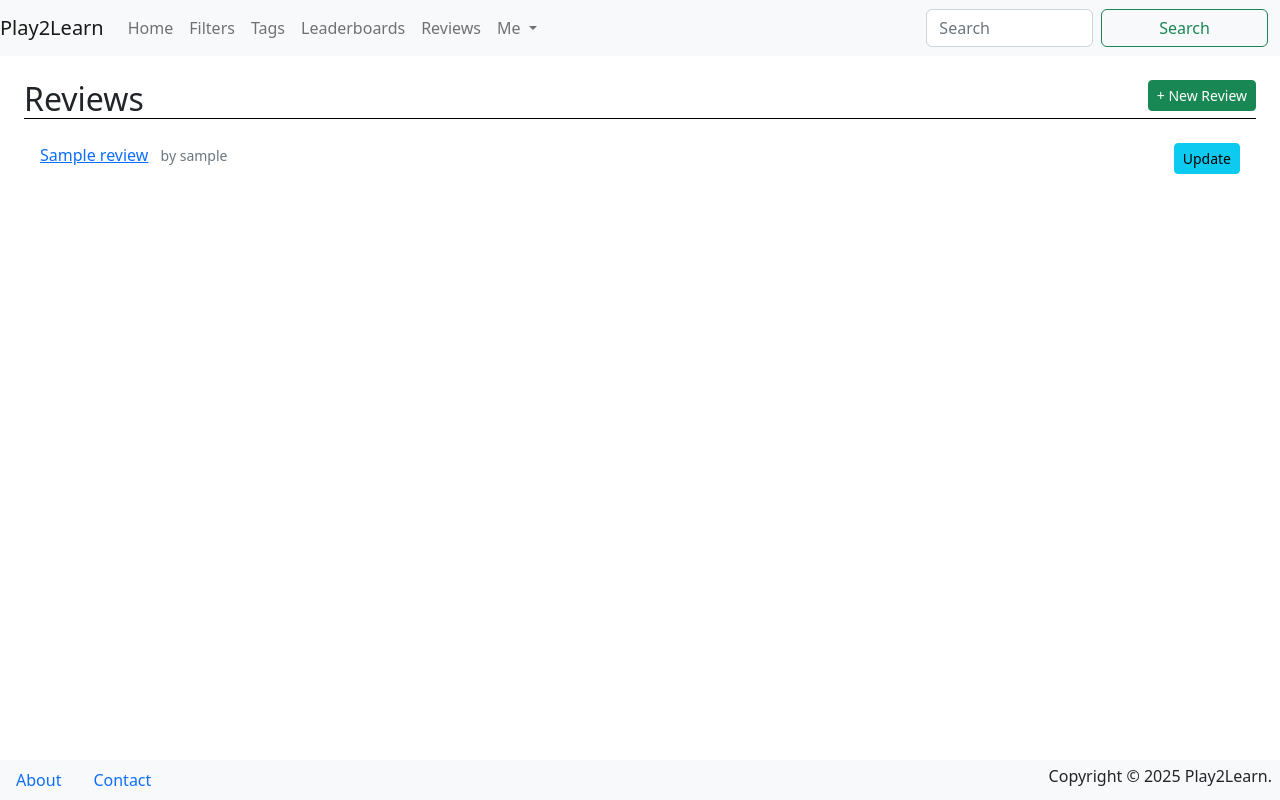
After one commit to dpreciado22/Play2Learn-Complete.2, a Django app: page /reviews/ in a window 1280 px wide. The commit adds this page. Run offline with Django 4.2, Linux system fonts and the light colour scheme; tables that the repository leaves empty hold one stand-in row (values such as "Sample post"); some libraries are stand-ins or nearby versions.

Commit message:
pages/reviews

```diff
--- a/pages/models.py
+++ b/pages/models.py
@@ -1,5 +1,6 @@
 from django.db import models
 from django.contrib.auth.models import User
+from django.urls import reverse
 
 class GameScore(models.Model):
     GAME_CHOICES = [
@@ -30,3 +31,6 @@ class Review(models.Model):
 
     def __str__(self):
         return f'{self.title} by {self.user.username}'
+
+    def get_absolute_url(self):
+        return reverse('pages:review-detail', args=[str(self.pk)])
--- a/pages/urls.py
+++ b/pages/urls.py
@@ -1,6 +1,6 @@
 from django.urls import path
 from .views import (
-    HomePageView, AboutUsView, MyAccountView, LeaderboardListView, GameScoreDetailView,
+    HomePageView, AboutUsView, MyAccountView, LeaderboardListView, GameScoreDetailView, ReviewListView, ReviewDetailView, ReviewCreateView, ReviewUpdateView,
 )
 
 app_name = "pages"
@@ -8,7 +8,15 @@ app_name = "pages"
 urlpatterns = [
     path("", HomePageView.as_view(), name="homepage"),
     path("about-us/", AboutUsView.as_view(), name="about-us"),
+    path("my-account/", MyAccountView.as_view(), name="my-account"),
+
+    # Leaderboards
     path("leaderboards/", LeaderboardListView.as_view(), name="leaderboards"),
-    path("my-account/", MyAccountView.as_view(), name="my-account"),
     path("leaderboards/score/<int:pk>/", GameScoreDetailView.as_view(), name="score-detail"),
+
+    # Reviews
+    path("reviews/", ReviewListView.as_view(), name="reviews"),
+    path("reviews/create/", ReviewCreateView.as_view(), name="review-create"),
+    path("reviews/<int:pk>/", ReviewDetailView.as_view(), name="review-detail"),
+    path("reviews/<int:pk>/update/", ReviewUpdateView.as_view(), name="review-update"),
 ]
--- a/pages/views.py
+++ b/pages/views.py
@@ -1,5 +1,6 @@
-from django.views.generic import TemplateView, ListView, DetailView
-from .models import GameScore
+from django.views.generic import TemplateView, ListView, DetailView, CreateView, UpdateView
+from django.contrib.auth.models import User
+from .models import GameScore, Review
 
 class HomePageView(TemplateView):
     template_name = "pages/home.html"
@@ -15,3 +16,24 @@ class LeaderboardListView(ListView):
 
 class GameScoreDetailView(DetailView):
     model = GameScore
+
+class ReviewListView(ListView):
+    model = Review
+
+class ReviewDetailView(DetailView):
+    model = Review
+
+class ReviewCreateView(CreateView):
+    model = Review
+    fields = ['title', 'body']
+
+    def form_valid(self, form):
+        if self.request.user.is_authenticated:
+            form.instance.user = self.request.user
+        else:
+            form.instance.user = User.objects.first()
+        return super().form_valid(form)
+
+class ReviewUpdateView(UpdateView):
+    model = Review
+    fields = ['title', 'body']
--- a/templates/_base.html
+++ b/templates/_base.html
@@ -47,6 +47,7 @@
         <li class="nav-item">
           <a class="nav-link" href="{% url 'pages:leaderboards' %}">Leaderboards</a>
         </li>
+        <li class="nav-item"><a class="nav-link" href="{% url 'pages:reviews' %}">Reviews</a></li>
         <li class="nav-item dropdown">
           <a class="nav-link dropdown-toggle" href="#" id="navbarDropdown"
              role="button" data-toggle="dropdown" aria-haspopup="true"
--- /dev/null
+++ b/templates/pages/review_list.html
@@ -0,0 +1,23 @@
+{% extends "_base.html" %}
+
+{% block title %}Reviews{% endblock %}
+{% block header %}Reviews{% endblock %}
+
+{% block main %}
+  <a class="btn btn-success btn-sm float-end" href="{% url 'pages:review-create' %}">
+    + New Review
+  </a>
+  <h2>Reviews</h2>
+  <ul class="list-group list-group-flush mb-3">
+    {% for review in review_list %}
+      <li class="list-group-item">
+        <a href="{{ review.get_absolute_url }}">{{ review.title }}</a>
+        <small class="text-muted ms-2">by {{ review.user.username }}</small>
+        <a href="{% url 'pages:review-update' review.pk %}"
+           class="btn btn-info btn-sm float-end ms-2">Update</a>
+      </li>
+    {% empty %}
+      <li class="list-group-item">No reviews yet.</li>
+    {% endfor %}
+  </ul>
+{% endblock %}
```
Also changed, not shown: templates/pages/review_detail.html (added, +19 -0 lines), templates/pages/review_form.html (added, +16 -0 lines).
